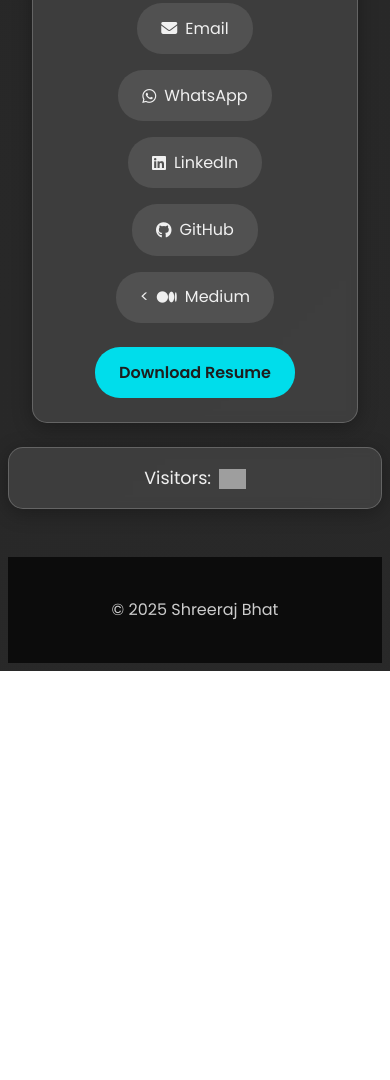
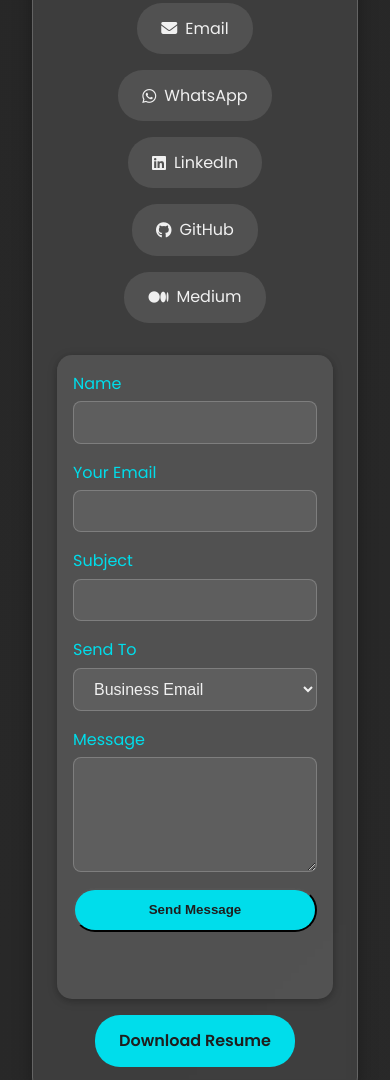
Before and after one commit to shreeraj04/portfolio, a plain HTML site: page index.html in a window 390 px wide. Shown: the part 6637-7717 px from the top of the page. Before the commit the page ends 7308 px from the top, so only its background shows below. Drawn offline with nearby package versions, Linux system fonts and the light colour scheme; grey boxes are pictures that could not be loaded.

Commit message:
Add contact form with EmailJS integration and styling

```diff
--- a/index.html
+++ b/index.html
@@ -226,9 +226,36 @@
         <i class="fab fa-github"></i> GitHub
       </a>
       <a href="https://shreerajbhat.medium.com/" target="_blank" class="contact-btn" title="Medium">
-        <<i class="fa-brands fa-medium"></i> Medium
+        <i class="fa-brands fa-medium"></i> Medium
       </a>
     </div>
+    <form id="contact-form" class="contact-form">
+      <div class="form-group">
+        <label for="name">Name</label>
+        <input type="text" id="name" name="name" required />
+      </div>
+      <div class="form-group">
+        <label for="email">Your Email</label>
+        <input type="email" id="email" name="email" required />
+      </div>
+      <div class="form-group">
+        <label for="subject">Subject</label>
+        <input type="text" id="subject" name="subject" required />
+      </div>
+      <div class="form-group">
+        <label for="recipient">Send To</label>
+        <select id="recipient" name="recipient" required>
+          <option value="business">Business Email</option>
+          <option value="personal">Personal Email</option>
+        </select>
+      </div>
+      <div class="form-group">
+        <label for="message">Message</label>
+        <textarea id="message" name="message" rows="5" required></textarea>
+      </div>
+      <button type="submit" class="btn">Send Message</button>
+      <div id="form-status"></div>
+    </form>
     <div class="resume-btn">
       <a href="Shreeraj_Bhat_Resume.pdf" download class="btn">Download Resume</a>
     </div>
@@ -246,9 +273,10 @@
   </section>
 
   <footer>
-    <p>© 2025 Shreeraj Bhat</p>
+    <p>© 2025 Shreeraj Bhat All rights reserved</p>
   </footer>
 
+  <script src="https://cdn.jsdelivr.net/npm/emailjs-com@3/dist/email.min.js"></script>
   <script src="script.js"></script>
 </body>
 
--- a/script.js
+++ b/script.js
@@ -48,3 +48,47 @@ const observer = new IntersectionObserver(
 );
 
 sections.forEach(section => observer.observe(section));
+
+// EmailJS Contact Form Integration
+// You must sign up at https://www.emailjs.com/ and get your userID, serviceID, and templateID
+// Replace the placeholders below with your actual EmailJS values
+const contactForm = document.getElementById('contact-form');
+if (contactForm) {
+  contactForm.addEventListener('submit', function (e) {
+    e.preventDefault();
+    const status = document.getElementById('form-status');
+    status.textContent = 'Sending...';
+
+    // Get form values
+    const name = document.getElementById('name').value;
+    const email = document.getElementById('email').value;
+    const subject = document.getElementById('subject').value;
+    const recipient = document.getElementById('recipient').value;
+    const message = document.getElementById('message').value;
+
+    // Map recipient to email address
+    const to_email = recipient === 'business' ? 'shreerajbhat.business@gmail.com' : 'shreerajbhat@gmail.com';
+
+    // EmailJS integration
+    // You must include EmailJS SDK in your HTML for this to work:
+    // <script src="https://cdn.jsdelivr.net/npm/emailjs-com@3/dist/email.min.js"></script>
+    if (window.emailjs) {
+      emailjs.init('YOUR_EMAILJS_USER_ID'); // <-- Replace with your EmailJS user ID
+      emailjs.send('YOUR_SERVICE_ID', 'YOUR_TEMPLATE_ID', {
+        from_name: name,
+        from_email: email,
+        to_email: to_email,
+        subject: subject,
+        message: message
+      })
+      .then(function() {
+        status.textContent = 'Message sent successfully!';
+        contactForm.reset();
+      }, function(error) {
+        status.textContent = 'Failed to send message. Please try again later.';
+      });
+    } else {
+      status.textContent = 'Email service not available.';
+    }
+  });
+}
--- a/style.css
+++ b/style.css
@@ -463,7 +463,70 @@ body.light footer {
   color: #666;
 }
 
-/* Responsive Design */
+/* Contact Form */
+.contact-form {
+  max-width: 500px;
+  margin: 2rem auto 0 auto;
+  padding: 2rem;
+  background: var(--card-bg-dark);
+  border-radius: 15px;
+  box-shadow: 0 2px 10px var(--shadow-dark);
+  display: flex;
+  flex-direction: column;
+  gap: 1rem;
+}
+
+body.light .contact-form {
+  background: var(--card-bg-light);
+  box-shadow: 0 2px 10px var(--shadow-light);
+}
+
+.form-group {
+  display: flex;
+  flex-direction: column;
+  gap: 0.3rem;
+}
+
+.contact-form label {
+  font-weight: 500;
+  color: var(--accent);
+}
+
+.contact-form input,
+.contact-form select,
+.contact-form textarea {
+  padding: 0.7rem 1rem;
+  border-radius: 8px;
+  border: 1px solid var(--card-border-dark);
+  background: rgba(255,255,255,0.08);
+  color: var(--text-dark);
+  font-size: 1rem;
+  outline: none;
+  transition: border 0.2s;
+}
+
+body.light .contact-form input,
+body.light .contact-form select,
+body.light .contact-form textarea {
+  background: rgba(0,0,0,0.05);
+  color: var(--text-light);
+  border: 1px solid var(--card-border-light);
+}
+
+.contact-form input:focus,
+.contact-form select:focus,
+.contact-form textarea:focus {
+  border: 1.5px solid var(--accent);
+}
+
+#form-status {
+  margin-top: 1rem;
+  font-size: 1rem;
+  min-height: 1.2em;
+  color: var(--accent);
+  text-align: center;
+}
+
 @media (max-width: 768px) {
   .typewriter {
     font-size: 2rem;
@@ -486,3 +549,9 @@ body.light footer {
     font-size: 0.8rem;
   }
 }
+
+@media (max-width: 600px) {
+  .contact-form {
+    padding: 1rem;
+  }
+}
```
